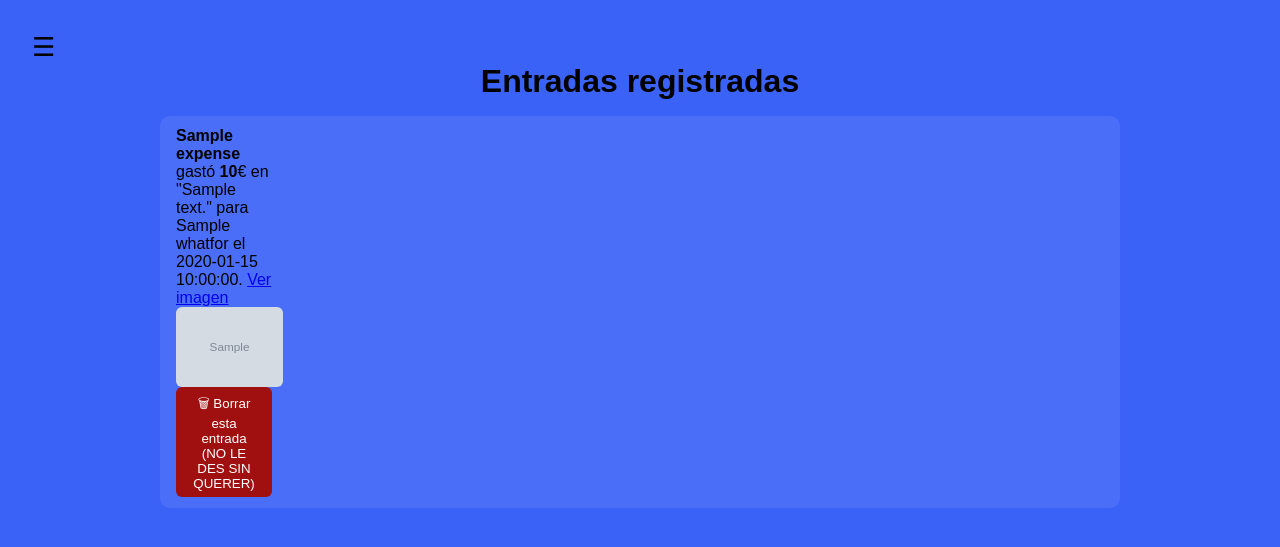
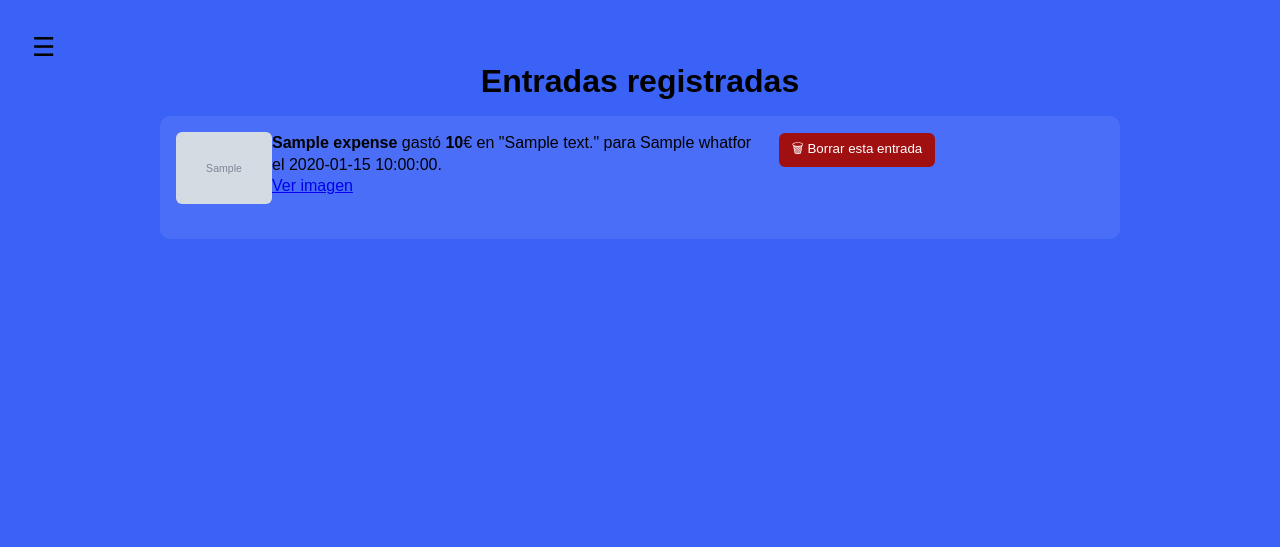
Before and after one commit to IsmaLeal/hoja-gastos, a Flask app: page /view in a window 1280 px wide. Shown: the top 547 px of the page. Run offline with Flask 3, Linux system fonts and the light colour scheme; the visitor is signed in with stand-in values (Sample User, id 1); grey boxes marked "Sample" are stand-in pictures; a database or web service that is not in the repository returns one stand-in record (values such as "Sample title"); some libraries are stand-ins or nearby versions.

Commit message:
Update style.css and view.html

```diff
--- a/static/style.css
+++ b/static/style.css
@@ -192,20 +192,20 @@ button[type="submit"]:hover {
 
 .entry {
   display: grid;
-  grid-template-columns: 96px 1fr auto;
-  align-items: center;
-  gap: 0.8rem 1.2rem;
-  padding: 0.7rem 1rem;
+  grid-template-columns: 80px 1fr auto;
+  gap: 1rem;
+  align-items: start;
+  padding: 1rem;
   background: rgba(255,255,255,0.08);
   border-radius: 10px;
-  margin-bottom: 0.6rem;
+  margin-bottom: 0.7rem;
 }
 
 .thumb { width: 96px; }
 .thumb img {
   display: block;
-  height: 80px;
-  width: auto;
+  max-width: 100%;
+  max-height: 80px;
   border-radius: 6px;
   object-fit: cover;
 }
@@ -218,7 +218,7 @@ button[type="submit"]:hover {
 }
 
 /* Text column */
-.info { line-height: 1.35; }
+.info { line-height: 1.35; max-width: 700px; }
 
 /* Actions column */
 .actions { justify-self: end; }
--- a/templates/view.html
+++ b/templates/view.html
@@ -28,19 +28,31 @@
     <ul class="entries">
         {% for entry in entries %}
             <li class="entry">
-                <div class="thumb">
-                    <strong>{{ entry[0] }}</strong> gastó <strong>{{ entry[2] }}</strong>€ en "{{ entry[1] }}" para {{ entry[4] }} el {{ entry[5] }}.
-                    {% if entry[6] %}
-                        <a href="{{ entry[6] }}" target="_blank">Ver imagen</a><br>
-                        <img src="{{ entry[6] }}" style="max-height:100px;">
-                    {% endif %}
-                    <form action="/delete" method="POST" style="display:inline;">
-                        <input type="hidden" name="entry_id" value="{{ entry[7] }}">
-                        <button class="deletebutton" onclick="return confirm('¿Estás seguro/a/x de que quieres borrar esta entrada?')">🗑
-                            Borrar esta entrada (NO LE DES SIN QUERER)
-                        </button>
-                    </form>
-                </div>
+                <!-- Thumbnail column -->
+              <div class="thumb">
+                {% if entry[6] %}
+                  <a href="{{ entry[6] }}" target="_blank" aria-label="Ver imagen">
+                    <img src="{{ entry[6] }}" alt="">
+                  </a>
+                {% endif %}
+              </div>
+
+              <!-- Info column -->
+              <div class="info">
+                <strong>{{ entry[0] }}</strong>
+                gastó <strong>{{ entry[2] }}</strong>€ en
+                "{{ entry[1] }}" para {{ entry[4] }} el {{ entry[5] }}.
+                {% if entry[6] %}
+                  <br><a href="{{ entry[6] }}" target="_blank">Ver imagen</a>
+                {% endif %}
+              </div>
+
+              <!-- Actions column -->
+              <form action="/delete" method="POST" class="actions"
+                    onsubmit="return confirm('¿Estás seguro/a/x de que quieres borrar esta entrada?')">
+                <input type="hidden" name="entry_id" value="{{ entry[7] }}">
+                <button class="deletebutton">🗑 Borrar esta entrada</button>
+              </form>
             </li>
         {% endfor %}
     </ul>
```
